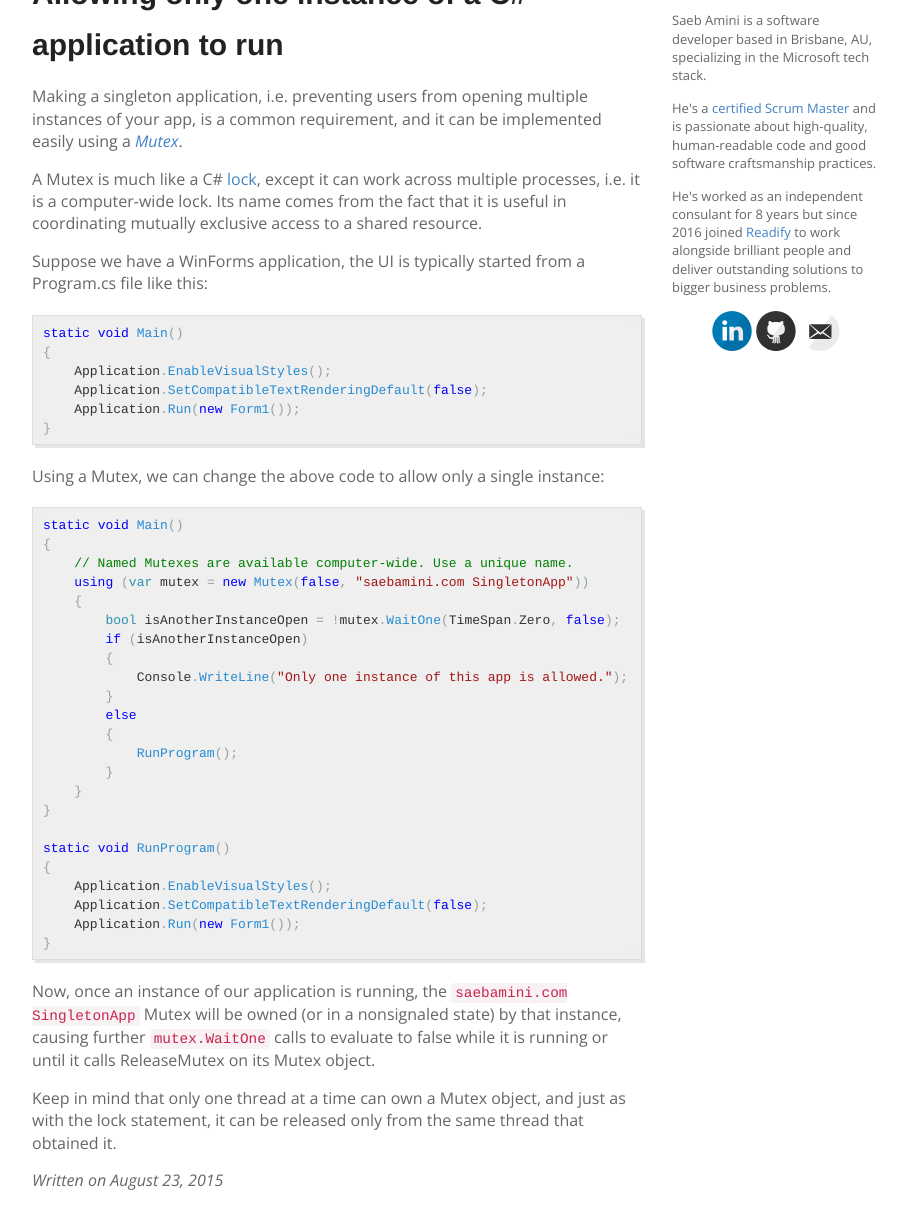
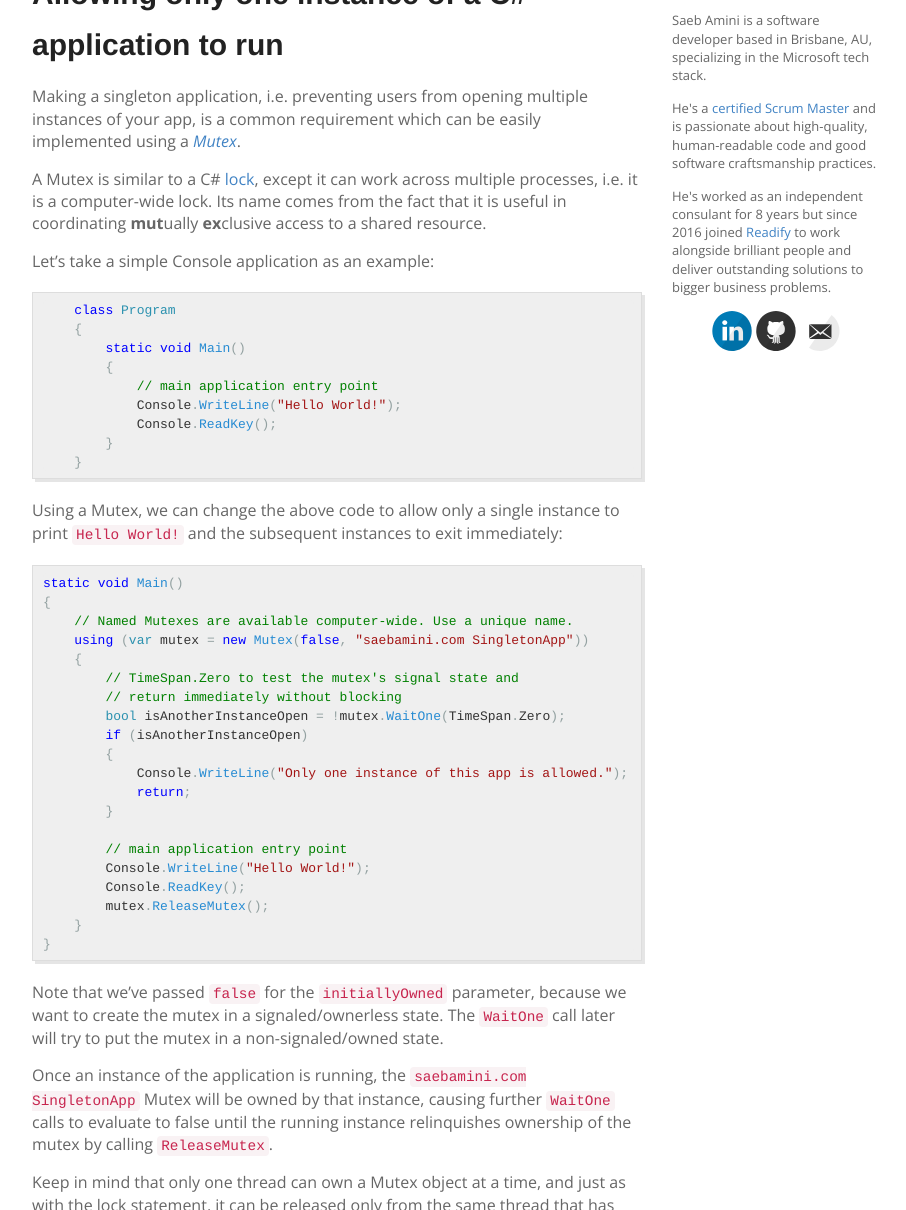
Before and after one commit to SaebAmini/saebamini.github.io, a Jekyll site: the page built from _posts/2015-08-23-Allowing-only-one-instance-of-a-C#-app-to-run.md, in a window 1280 px wide and 1400 px high, cut to the strip 190-1400 px from the top of the window. Shown: the whole strip, without its empty margins (303-1209 px from the left). Built offline with Jekyll 4.4.1, drawn with Linux system fonts in a browser that asks for light colours; comment, search, counter and statistics services are not loaded; some of the changed text lies outside the part shown.

Commit message:
cleans up post

```diff
--- a/_config.yml
+++ b/_config.yml
@@ -73,7 +73,7 @@ sass:
   style: :expanded # You might prefer to minify using :compressed
 
 # Use the following plug-ins
-gems:
+plugins:
   - jekyll-sitemap # Create a sitemap using the official Jekyll sitemap gem
   - jekyll-feed # Create an Atom feed using the official Jekyll feed gem
 
@@ -84,3 +84,5 @@ exclude:
   - LICENSE
   - README.md
   - CNAME
+
+repository: https://github.com/SaebAmini/saebamini.github.io
--- a/_posts/2015-08-23-Allowing-only-one-instance-of-a-C#-app-to-run.md
+++ b/_posts/2015-08-23-Allowing-only-one-instance-of-a-C#-app-to-run.md
@@ -3,22 +3,26 @@ layout: post
 title: Allowing only one instance of a C# application to run
 ---
 
-Making a singleton application, i.e. preventing users from opening multiple instances of your app, is a common requirement, and it can be implemented easily using a [_Mutex_](https://msdn.microsoft.com/en-us/library/system.threading.mutex(v=vs.110).aspx).
+Making a singleton application, i.e. preventing users from opening multiple instances of your app, is a common requirement which can be easily implemented using a [_Mutex_](https://msdn.microsoft.com/en-us/library/system.threading.mutex(v=vs.110).aspx).
 
-A Mutex is much like a C# [lock](https://msdn.microsoft.com/en-us/library/c5kehkcz.aspx), except it can work across multiple processes, i.e. it is a computer-wide lock. Its name comes from the fact that it is useful in coordinating mutually exclusive access to a shared resource.
+A Mutex is similar to a C# [lock](https://msdn.microsoft.com/en-us/library/c5kehkcz.aspx), except it can work across multiple processes, i.e. it is a computer-wide lock. Its name comes from the fact that it is useful in coordinating **mut**ually **ex**clusive access to a shared resource.
 
-Suppose we have a WinForms application, the UI is typically started from a Program.cs file like this:
+Let's take a simple Console application as an example:
 
 {% highlight C# %}
-static void Main()
-{
-    Application.EnableVisualStyles();
-    Application.SetCompatibleTextRenderingDefault(false);
-    Application.Run(new Form1());
-}
+    class Program
+    {
+        static void Main()
+        {
+            // main application entry point
+            Console.WriteLine("Hello World!");
+            Console.ReadKey();
+        }
+    }
 {% endhighlight %}
 
-Using a Mutex, we can change the above code to allow only a single instance:
+Using a Mutex, we can change the above code to allow only a single instance to print `Hello World!` and the subsequent instances to exit immediately:
+
 
 {% highlight C# %}
 static void Main()
@@ -26,26 +30,25 @@ static void Main()
     // Named Mutexes are available computer-wide. Use a unique name.
     using (var mutex = new Mutex(false, "saebamini.com SingletonApp"))
     {
-        bool isAnotherInstanceOpen = !mutex.WaitOne(TimeSpan.Zero, false);
+        // TimeSpan.Zero to test the mutex's signal state and
+        // return immediately without blocking
+        bool isAnotherInstanceOpen = !mutex.WaitOne(TimeSpan.Zero);
         if (isAnotherInstanceOpen)
         {
             Console.WriteLine("Only one instance of this app is allowed.");
+            return;
         }
-        else
-        {
-            RunProgram();
-        }
+
+        // main application entry point
+        Console.WriteLine("Hello World!");
+        Console.ReadKey();
+        mutex.ReleaseMutex();
     }
-}
-
-static void RunProgram()
-{
-    Application.EnableVisualStyles();
-    Application.SetCompatibleTextRenderingDefault(false);
-    Application.Run(new Form1());
 }
 {% endhighlight %}
 
-Now, once an instance of our application is running, the `saebamini.com SingletonApp` Mutex will be owned (or in a nonsignaled state) by that instance, causing further [`mutex.WaitOne`](https://msdn.microsoft.com/en-us/library/85bbbxt9(v=vs.110).aspx) calls to evaluate to false while it is running or until it calls ReleaseMutex on its Mutex object.
+Note that we've passed `false` for the `initiallyOwned` parameter, because we want to create the mutex in a signaled/ownerless state. The `WaitOne` call later will try to put the mutex in a non-signaled/owned state.
 
-Keep in mind that only one thread at a time can own a Mutex object, and just as with the lock statement, it can be released only from the same thread that obtained it.
+Once an instance of the application is running, the `saebamini.com SingletonApp` Mutex will be owned by that instance, causing further [`WaitOne`](https://msdn.microsoft.com/en-us/library/85bbbxt9(v=vs.110).aspx) calls to evaluate to false until the running instance relinquishes ownership of the mutex by calling `ReleaseMutex`.
+
+Keep in mind that only one thread can own a Mutex object at a time, and just as with the lock statement, it can be released only from the same thread that has obtained it.
```
Also changed, not shown: _drafts/Authenticating-Azure-Service-Management-API-requests-with-certificates.md (added, +26 -0 lines).
